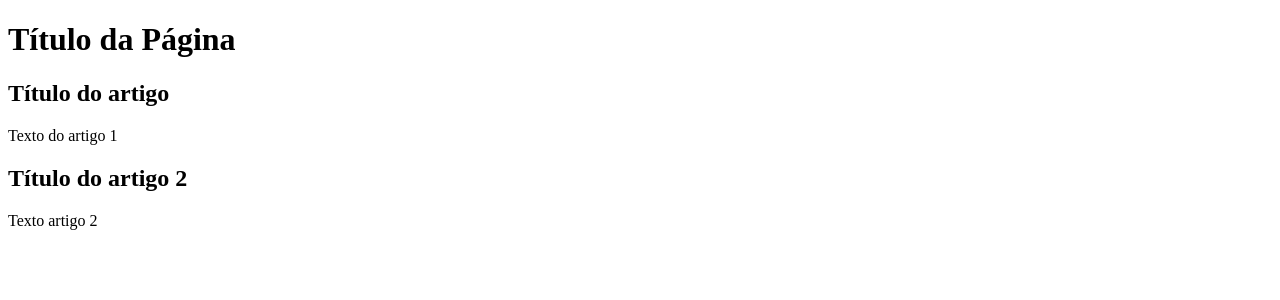
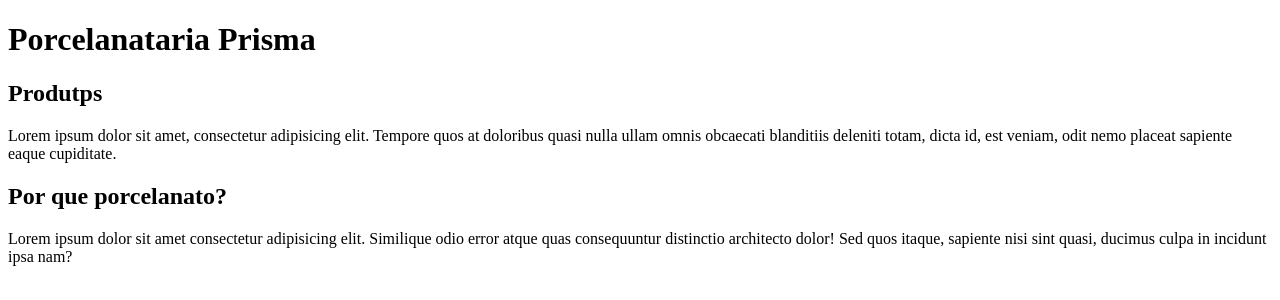
Before and after one commit to JussierAlves/porcelanataria-prisma-site, a plain HTML site: page index.html in a window 1280 px wide. Drawn offline with Linux system fonts and the light colour scheme.

Commit message:
Update index.html

```diff
--- a/index.html
+++ b/index.html
@@ -4,24 +4,24 @@
     <meta charset="UTF-8">
     <meta http-equiv="X-UA-Compatible" content="IE=edge">
     <meta name="viewport" content="width=device-width, initial-scale=1.0">
-    <title>Prcelanataria Prisma</title>
+    <title>Título </title>
 </head>
 <body>
     <main>
         <header>
-            <h1>Título da Página</h1>
+            <h1>Porcelanataria Prisma</h1>
         </header>
         <article>
             <h2>
-                Título do artigo
+                Produtps
             </h2>
-            <p>Texto do artigo 1</p>
+            <p>Lorem ipsum dolor sit amet, consectetur adipisicing elit. Tempore quos at doloribus quasi nulla ullam omnis obcaecati blanditiis deleniti totam, dicta id, est veniam, odit nemo placeat sapiente eaque cupiditate.</p>
         </article>
         <article>
             <h2>
-                Título do artigo 2
+                Por que porcelanato?
             </h2>
-            <p>Texto artigo 2</p>
+            <p>Lorem ipsum dolor sit amet consectetur adipisicing elit. Similique odio error atque quas consequuntur distinctio architecto dolor! Sed quos itaque, sapiente nisi sint quasi, ducimus culpa in incidunt ipsa nam?</p>
         </article>
     </main>
 
```
